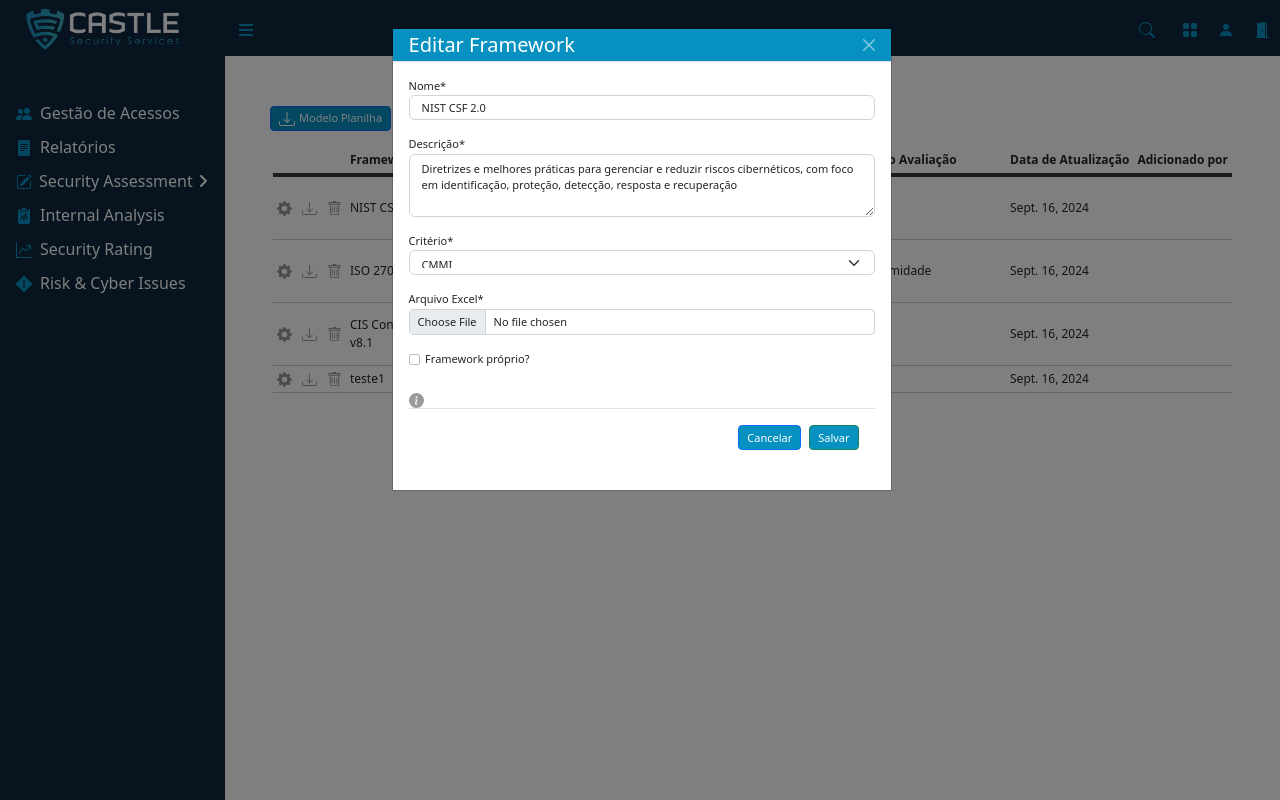
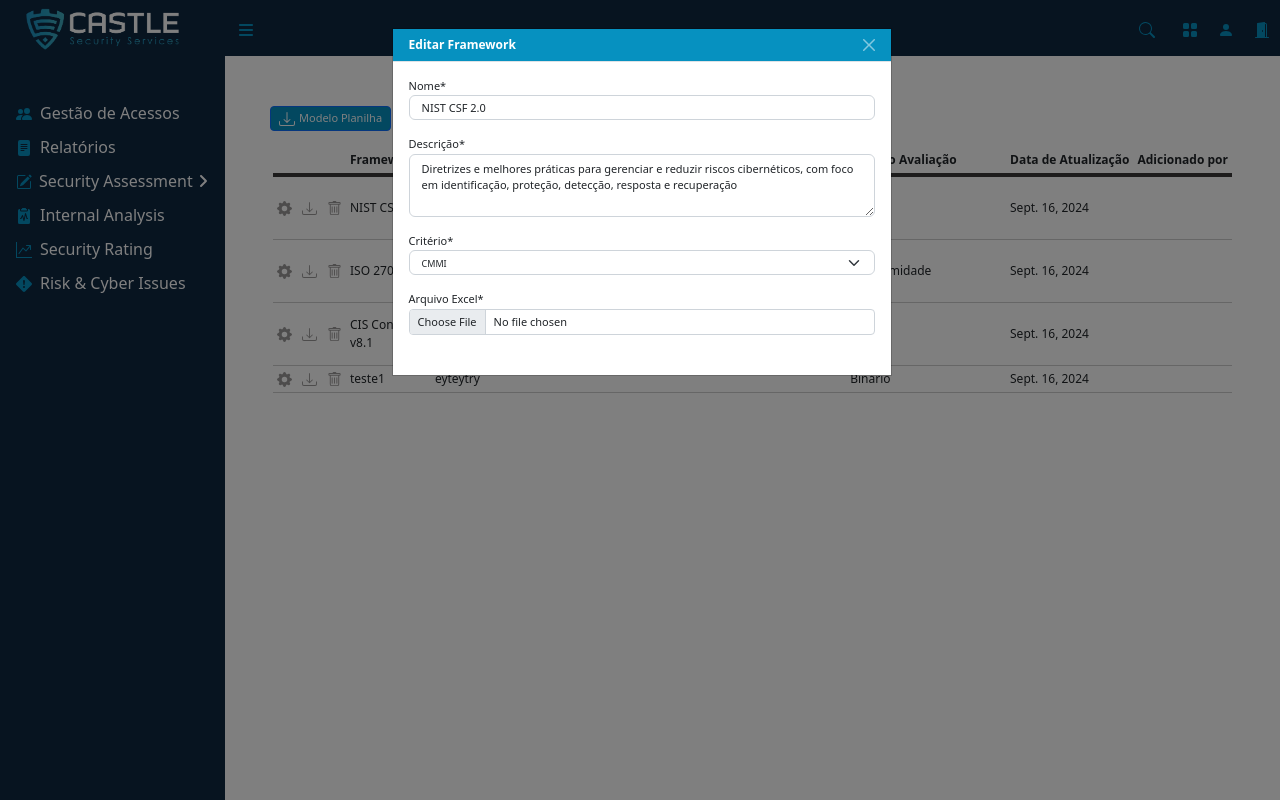
Before and after one commit to lusca-cpu/projeto-django, a Django app: page /framework/ in a window 1280 px wide, after a click that opens the changed part. Run offline with Django 5.2, Linux system fonts and the light colour scheme; data comes from the database, SQL or seed files in the repository; both versions use the stored data as it was after the commit; some libraries are stand-ins or nearby versions.

Commit message:
arquivos atualizados

```diff
--- a/assessment/forms.py
+++ b/assessment/forms.py
@@ -1,60 +1,117 @@
 from django import forms
 from crispy_forms.helper import FormHelper
-from crispy_forms.layout import Layout
+from crispy_forms.layout import Layout, Submit, Button, Div, Field
+from crispy_forms.bootstrap import FormActions
 from .models import MeuModelo
 
 class MeuModeloForm(forms.ModelForm):
     class Meta:
         model = MeuModelo
-        fields = ['nome', 'descricao', 'criterio', 'excel_file', 'is_proprio']  # Inclua o campo is_proprio aqui
+        fields = ['nome', 'descricao', 'criterio', 'is_proprio', 'excel_file']
         widgets = {
-            'nome': forms.TextInput(attrs={'class': 'form-control font-small',}),
+            'nome': forms.TextInput(attrs={'class': 'form-control font-small'}),
             'descricao': forms.Textarea(attrs={'class': 'form-control', 'style': 'font-size: 11px;', 'rows': 3}),
-            'criterio': forms.Select(attrs={'class': 'select font-small', 'style': 'font-size: 11px;'}),
+            'criterio': forms.Select(attrs={'class': 'form-select font-small', 'style': 'font-size: 9px;'}),
+            'is_proprio': forms.CheckboxInput(attrs={'class': 'form-check-input'}),
             'excel_file': forms.ClearableFileInput(attrs={'class': 'form-control form-control-sm me-2 font-small'}),
-            'is_proprio': forms.CheckboxInput(attrs={'class': 'form-check-input'}),  # Usar CheckboxInput para criar um checkbox
         }
         labels = {
             'nome': 'Nome',
             'descricao': 'Descrição',
             'criterio': 'Critério',
+            'is_proprio': 'Framework próprio?',
             'excel_file': 'Arquivo',
-            'is_proprio': 'Framework próprio?',  # Label para o campo is_proprio
         }
 
     def __init__(self, *args, **kwargs):
-        super().__init__(*args, **kwargs)
+        super(MeuModeloForm, self).__init__(*args, **kwargs)
+
         self.helper = FormHelper()
         self.helper.form_class = 'form-horizontal'
         self.helper.label_class = 'col-md-3 mb-0'
         self.helper.field_class = 'col-md-9'
 
+        self.helper.layout = Layout(
+            'nome',
+            'descricao',
+            'criterio',
+            'is_proprio',
+            Div(
+                Div(
+                    Field('excel_file', css_class='form-control form-control-sm me-2 font-small'),
+                    css_class='d-flex flex-column align-items-start'
+                ),
+                Div(
+                    """
+                    <span id="infoicon" class="d-flex align-items-center mt-2">
+                        <svg class="bi-gear-fill" viewBox="0 0 16 16" width="16" height="16">
+                            <path d="M8 16A8 8 0 1 0 8 0a8 8 0 0 0 0 16m.93-9.412-1 4.705c-.07.34.029.533.304.533.194 0 .487-.07.686-.246l-.088.416c-.287.346-.92.598-1.465.598-.703 0-1.002-.422-.808-1.319l.738-3.468c.064-.293.006-.399-.287-.47l-.451-.081.082-.381 2.29-.287zM8 5.5a1 1 0 1 1 0-2 1 1 0 0 1 0 2"/>
+                        </svg>
+                        <div class="infobubble">
+                            <b>Instruções para planilha </b><br>
+                            O cabeçalho NÃO pode ser alterado <br>
+                            O número de colunas NÃO pode ser alterado <br>
+                            As colunas "Id Controle" e "Controle" são OBRIGATÓRIAS e devem ser PREENCHIDAS <br>
+                            Linhas e colunas NÃO devem ser mescladas <br>
+                            NÃO saltar linhas entre os dados <br>
+                            NÃO começar o preenchimento por uma linha aleatória <br>
+                        </div>
+                    </span>
+                    """,
+                    css_class="position-relative"
+                ),
+                css_class='mb-2'
+            ),
+            FormActions(
+                Submit('submit', 'Upload', css_class='btn btn-primary btn-sm font-small')
+            )
+        )
+
 class MeuModeloEditForm(forms.ModelForm):
     class Meta:
         model = MeuModelo
-        fields = ['nome', 'descricao', 'criterio', 'excel_file', 'is_proprio']  # Inclua o campo excel_file aqui
+        fields = ['nome', 'descricao', 'criterio', 'excel_file']
         widgets = {
             'nome': forms.TextInput(attrs={'class': 'form-control font-small', 'style': 'font-size: 11px;'}),
             'descricao': forms.Textarea(attrs={'class': 'form-control', 'style': 'font-size: 11px;', 'rows': 3}),
-            'criterio': forms.Select(attrs={'class': 'form-select', 'style': 'font-size: 11px;'}),
+            'criterio': forms.Select(attrs={'class': 'form-select', 'style': 'font-size: 9px;'}),
             'excel_file': forms.ClearableFileInput(attrs={'class': 'form-control form-control-sm me-2 font-small'}),
-            'is_proprio': forms.CheckboxInput(attrs={'class': 'form-check-input'}),
         }
         labels = {
             'nome': 'Nome',
             'descricao': 'Descrição',
             'criterio': 'Critério',
             'excel_file': 'Arquivo Excel',
-            'is_proprio': 'Framework próprio?',
         }
 
     def __init__(self, *args, **kwargs):
         super(MeuModeloEditForm, self).__init__(*args, **kwargs)
+
+        # Configurando Crispy Forms Helper
+        self.helper = FormHelper()
+        self.helper.form_method = 'post'
+        self.helper.form_class = 'needs-validation'
+        self.helper.attrs = {'novalidate': ''}
+
+        # Layout com botões
+        self.helper.layout = Layout(
+            'nome',
+            'descricao',
+            'criterio',
+            'excel_file',
+            Div(
+                Submit('submit', 'Salvar', css_class='btn btn-success btn-sm font-small'),
+                Button('cancel', 'Cancelar', css_class='btn btn-primary btn-sm font-small',
+                       onclick="$('#editarFrameworkModal').modal('hide');"),
+                css_class='d-flex justify-content-end'  # Para alinhar os botões à direita
+            )
+        )
+
+        # Atualizações dos placeholders e classes dos inputs
         self.fields['nome'].widget.attrs.update({'class': 'form-control', 'placeholder': 'Nome do framework'})
         self.fields['descricao'].widget.attrs.update({'class': 'form-control', 'placeholder': 'Descrição'})
         self.fields['criterio'].widget.attrs.update({'class': 'form-select'})
         self.fields['excel_file'].widget.attrs.update({'class': 'form-control form-control-sm me-2 font-small'})
-        self.fields['is_proprio'].widget.attrs.update({'class': 'form-check-input'})
 
 class NovoAssessmentForm(forms.ModelForm):
     tipo_assessment = forms.CharField(
--- a/assessment/models.py
+++ b/assessment/models.py
@@ -15,7 +15,7 @@
     nome = models.CharField(max_length=100)
     descricao = models.TextField()
     criterio = models.CharField(max_length=20, choices=CRITERIO_CHOICES)
-    excel_file = models.FileField()  # Define para salvar na pasta media
+    excel_file = models.FileField(upload_to='uploads/')# Define para salvar na pasta media
     data_upload = models.DateField(auto_now_add=True)
     is_proprio = models.BooleanField(default=False)  # Campo booleano para checkbox
     upload_id = models.UUIDField(default=uuid.uuid4, editable=False, unique=True)  # ID único para cada upload
--- a/assessment/templates/paginas/framework.html
+++ b/assessment/templates/paginas/framework.html
@@ -93,7 +93,7 @@
                         {% csrf_token %}
                         {{ form1|crispy }}
 
-                        <span id="infoicon">
+                        <!-- <span id="infoicon">
                             <svg class="bi-gear-fill" viewBox="0 0 16 16">
                                 <path d="M8 16A8 8 0 1 0 8 0a8 8 0 0 0 0 16m.93-9.412-1 4.705c-.07.34.029.533.304.533.194 0 .487-.07.686-.246l-.088.416c-.287.346-.92.598-1.465.598-.703 0-1.002-.422-.808-1.319l.738-3.468c.064-.293.006-.399-.287-.47l-.451-.081.082-.381 2.29-.287zM8 5.5a1 1 0 1 1 0-2 1 1 0 0 1 0 2"/>
                             </svg>
@@ -109,14 +109,13 @@
                         </span>
 
                         <div class="mb-2 d-flex align-items-center font-small">
-                            <!-- <input type="file" name="excel_file" class="form-control form-control-sm me-2 font-small" id="excelFile" required> -->
                             <div class="modal-body font-small modal-footer">
                                 <button type="submit" class="btn btn-primary btn-sm font-small">Upload</button>
                                 <div class="invalid-feedback font-small">
                                     Por favor, selecione um arquivo.
                                 </div>
                             </div>
-                        </div>
+                        </div> -->
                     </form>
                 </div>
             </div>
@@ -147,32 +146,18 @@
         <div class="modal-dialog">
             <div class="modal-content">
                 <div class="modal-header">
-                    <h5 class="modal-title" id="editarFrameworkModalLabel">Editar Framework</h5>
+                    <header class="modal-title" id="editarFrameworkModalLabel">Editar Framework</header>
                     <button type="button" class="btn-close" data-bs-dismiss="modal" aria-label="Close"></button>
                 </div>
                 <div class="modal-body font-small mb-2">
                     <form method="post" enctype="multipart/form-data" class="needs-validation" novalidate id="editarFrameworkForm">
                         {% csrf_token %}
                         {{ form2|crispy }}
-                        <span id="infoicon">
-                            <svg class="bi-gear-fill" viewBox="0 0 16 16">
-                                <path d="M8 16A8 8 0 1 0 8 0a8 8 0 0 0 0 16m.93-9.412-1 4.705c-.07.34.029.533.304.533.194 0 .487-.07.686-.246l-.088.416c-.287.346-.92.598-1.465.598-.703 0-1.002-.422-.808-1.319l.738-3.468c.064-.293.006-.399-.287-.47l-.451-.081.082-.381 2.29-.287zM8 5.5a1 1 0 1 1 0-2 1 1 0 0 1 0 2"/>
-                            </svg>
-                            <div class="infobubble">
-                                <b>Instruções para planilha </b><br>
-                                O cabeçalho NÃO pode ser alterado <br>
-                                O número de colunas NÂO pode ser alterado <br>
-                                As colunas "Id Controle" e "Controle" são OBRIGATÓRIAS e devem ser PREENCHIDAS <br>
-                                Linhas e colunas NÃO devem ser mescladas <br>
-                                NÃO saltar linhas entre os dados <br>
-                                NÂO começar o preenchimento por uma linha aleatória <br>
-                            </div>
-                        </span>
 
-                        <div class="modal-footer">
+                        <!-- <div class="modal-footer">
                             <button type="button" class="btn btn-primary btn-sm font-small" data-bs-dismiss="modal">Cancelar</button>
                             <button type="submit" class="btn btn-success btn-sm font-small">Salvar</button>
-                        </div>
+                        </div> -->
                     </form>
                 </div>
             </div>
--- a/assessment/views.py
+++ b/assessment/views.py
@@ -6,7 +6,8 @@
 from django.views.generic import TemplateView
 from django.views.generic.edit import UpdateView
 from django.conf import settings
-from django.http import HttpResponse, JsonResponse
+from django.http import HttpResponse, JsonResponse, HttpResponseRedirect
+from django.urls import reverse
 from django.template.loader import render_to_string
 from django.contrib import messages
 import os
@@ -28,11 +29,11 @@
     def get(self, request):
         frameworks = MeuModelo.objects.all()
         form1 = MeuModeloForm()  # Inicializa o formulário no GET
-        fomr2 = MeuModeloEditForm()
+        form2 = MeuModeloEditForm()
         return render(request, self.template_name, {
             'frameworks': frameworks,
             'form1': form1, # Passa o formulário de upload para o template
-            'form2': fomr2  # Passa o formulário de edição para o template
+            'form2': form2  # Passa o formulário de edição para o template
         })
 
     # Adicionar Framework
@@ -115,24 +116,14 @@
                             upload_id=upload_id  # Adiciona o upload_id único
                         )
 
-                # Renderiza a página com a URL do arquivo enviado
-                uploaded_file_url = framework.excel_file.url
-                return render(request, self.template_name, {
-                    'form1': MeuModeloForm(),
-                    'uploaded_file_url': uploaded_file_url,
-                    'frameworks': MeuModelo.objects.all()
-                })
-            else:
-                return render(request, self.template_name, {
-                    'form1': form1,
-                    'error_message': 'Nenhum arquivo foi associado ao framework.',
-                    'frameworks': MeuModelo.objects.all()
-                })
-        else:
-            return render(request, self.template_name, {
-                'form1': form1,
-                'frameworks': MeuModelo.objects.all()
-            })
+            # Redireciona para evitar o reenvio do formulário ao atualizar a página
+            return HttpResponseRedirect(reverse('framework'))
+
+        # Se o formulário não for válido, renderiza a página novamente com o erro
+        return render(request, self.template_name, {
+            'form1': form1,
+            'frameworks': MeuModelo.objects.all()
+        })
 
 
     # Excluir Framework
@@ -180,10 +171,9 @@
             'descricao': framework.descricao,
             'criterio': framework.criterio,
             'uploaded_file_url': framework.excel_file.url if framework.excel_file else None,
-            'is_proprio': framework.is_proprio
         })
     else:
-        return render(request, 'paginas/framework.html', {'edit_form': form, 'framework': framework})
+        return render(request, 'paginas/framework.html', {'form2': form, 'framework': framework})
 
 # Função para renderizar a página assessment.html
 class Assessment(View):
```
Also changed, not shown: assessment/templates/paginas/assessment.html (+8 -4 lines), assessment/migrations/0003_alter_meumodelo_excel_file.py (added), db.sqlite3, 2 other files.
